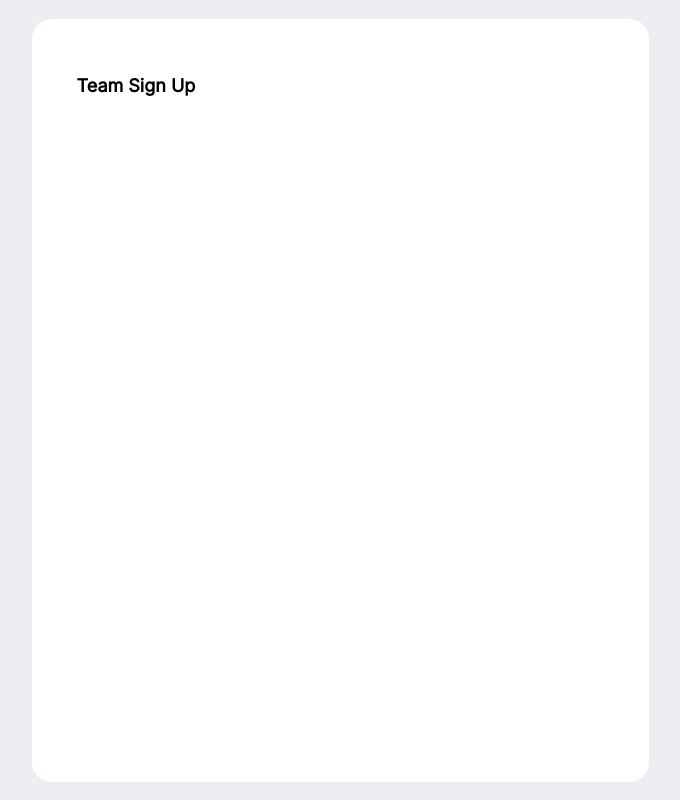
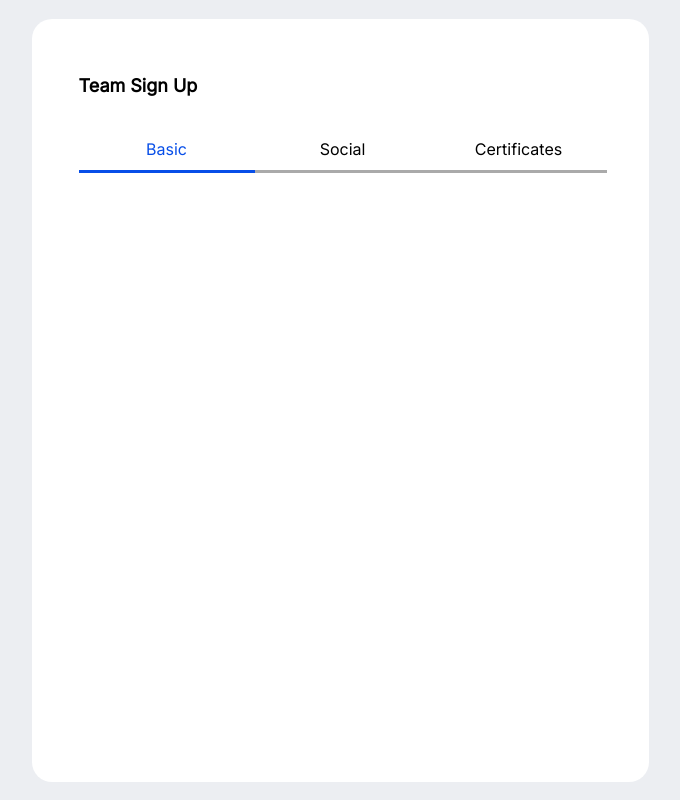
Before and after one commit to gustavoeyros/team-project-ts, a React (Vite) app: page / in a window 1280 px wide. Shown: the whole page, without its empty margins (300-980 px from the left). Built offline with nearby package versions, Linux system fonts and the light colour scheme.

Commit message:
feat: initial page section

```diff
--- a/src/components/FormStructure/index.tsx
+++ b/src/components/FormStructure/index.tsx
@@ -1,9 +1,15 @@
-import { Wrapper, GlobalWrapper } from "./styled";
+import PageSection from "../PageSection";
+import { Wrapper, GlobalWrapper, FormContent, HeaderSection } from "./styled";
 const FormStructure = () => {
   return (
     <GlobalWrapper>
       <Wrapper>
-        <h1>Team Sign Up</h1>
+        <FormContent>
+          <HeaderSection>
+            <h1>Team Sign Up</h1>
+            <PageSection />
+          </HeaderSection>
+        </FormContent>
       </Wrapper>
     </GlobalWrapper>
   );
--- a/src/components/FormStructure/styled.ts
+++ b/src/components/FormStructure/styled.ts
@@ -6,12 +6,6 @@ export const Wrapper = styled.div`
   height: 763px;
   background: white;
   border-radius: 20px;
-
-  & h1 {
-    margin-top: 56px;
-    margin-left: 45px;
-    font-size: 18px;
-  }
 `;
 
 export const GlobalWrapper = styled.div`
@@ -21,3 +15,18 @@ export const GlobalWrapper = styled.div`
   background: #eceef2;
   height: 100vh;
 `;
+
+export const HeaderSection = styled.header`
+  display: flex;
+  flex-direction: column;
+  margin-top: 56px;
+  & h1 {
+    font-size: 18px;
+  }
+`;
+
+export const FormContent = styled.div`
+  width: 100%;
+  margin-left: 47px;
+  margin-right: 57px;
+`;
--- /dev/null
+++ b/src/components/PageSection/index.tsx
@@ -0,0 +1,18 @@
+import { WrapperSection, ColorLine } from "./styled";
+const PageSection = () => {
+  return (
+    <WrapperSection>
+      <ColorLine colored={true}>
+        <span>Basic</span>
+      </ColorLine>
+      <ColorLine colored={false}>
+        <span>Social</span>
+      </ColorLine>
+      <ColorLine colored={false}>
+        <span>Certificates</span>
+      </ColorLine>
+    </WrapperSection>
+  );
+};
+
+export default PageSection;
--- /dev/null
+++ b/src/components/PageSection/styled.ts
@@ -0,0 +1,24 @@
+import styled from "styled-components";
+
+interface ColoredProps {
+  readonly colored: boolean;
+}
+
+export const WrapperSection = styled.div`
+  display: flex;
+  justify-content: center;
+  align-items: center;
+  margin-top: 33px;
+`;
+
+export const ColorLine = styled.div`
+  width: 176px;
+  height: 44px;
+  font-size: 16px;
+  display: flex;
+  justify-content: center;
+  align-items: center;
+  color: ${(props: ColoredProps) => (props.colored ? "#074EE8" : "")};
+  border-bottom: 3px solid
+    ${(props: ColoredProps) => (props.colored ? "#074EE8" : "#aaaaaa")};
+`;
```
